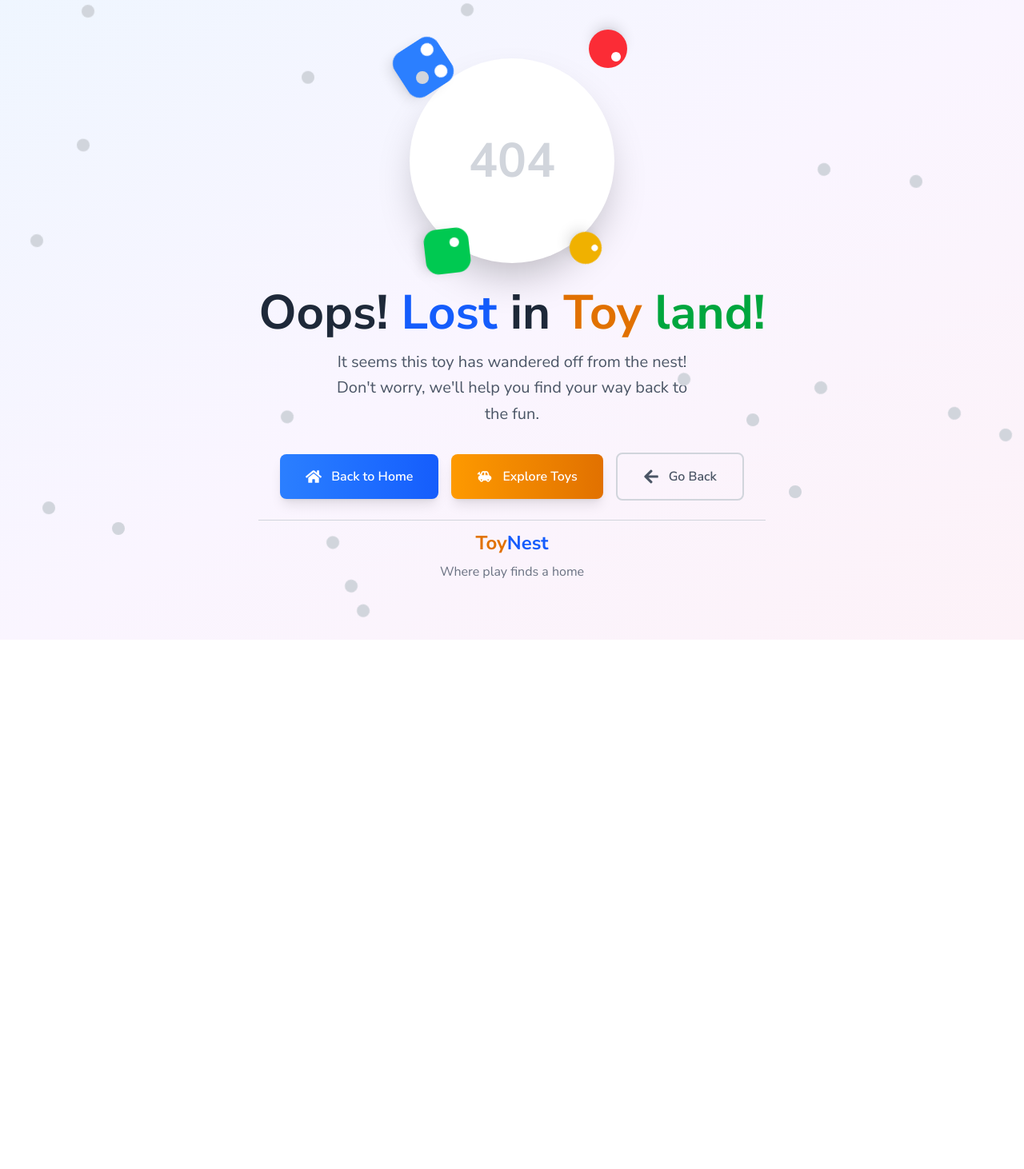
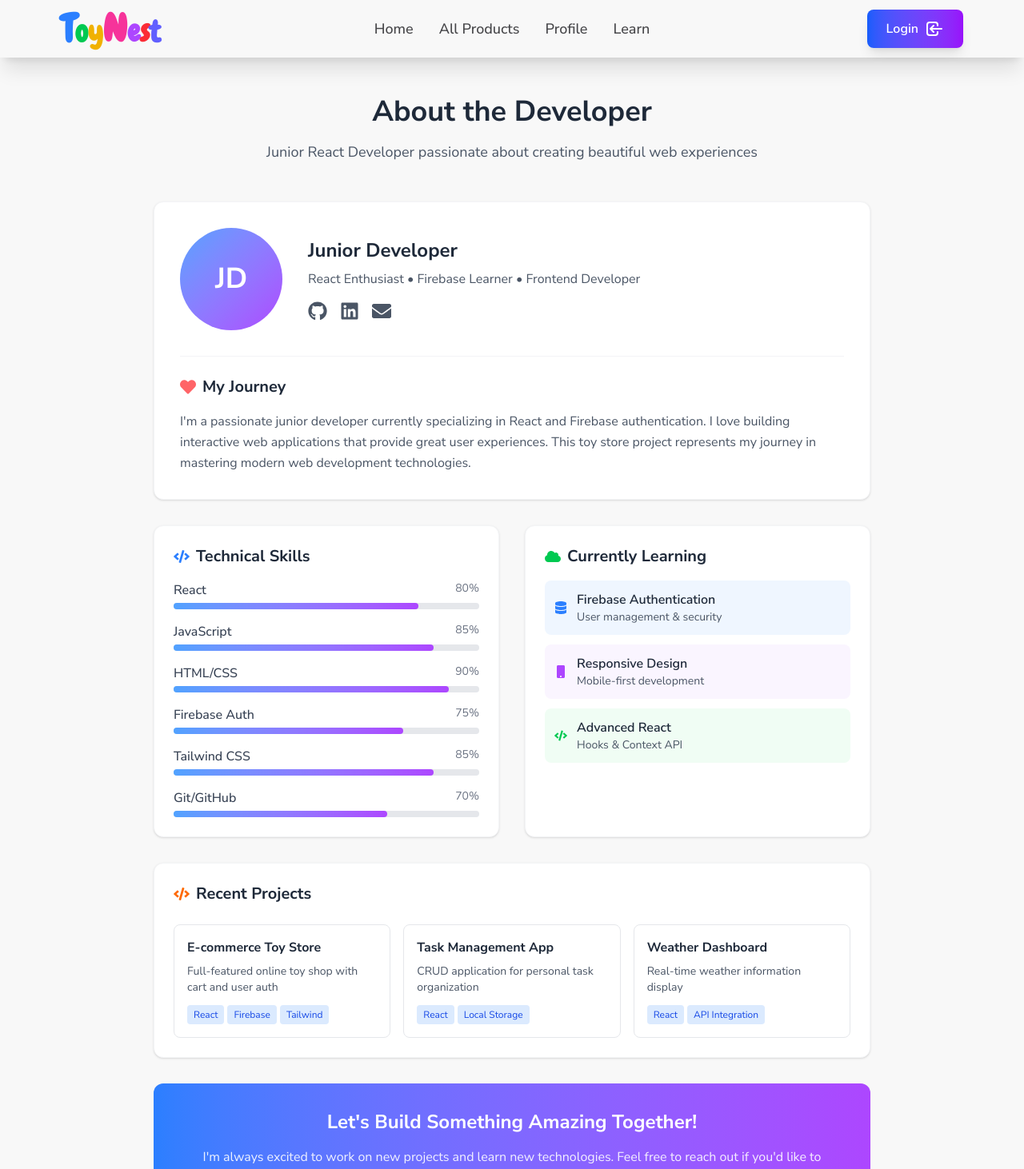
Before and after one commit to hadialhamza/toy-nest, a React (Vite) app: page /about in a window 1280 px wide. Shown: the top 1462 px of the page at 80% size. Before the commit the page ends 800 px from the top, so only its background shows below. Built offline with nearby package versions, Linux system fonts and the light colour scheme; no server answers.

Commit message:
fix the navbar matched with requirements.

```diff
--- a/package.json
+++ b/package.json
@@ -14,7 +14,7 @@
     "aos": "^2.3.4",
     "axios": "^1.12.2",
     "firebase": "^12.4.0",
-    "lucide": "^0.547.1",
+    "lucide-react": "^0.548.0",
     "react": "^19.1.1",
     "react-dom": "^19.1.1",
     "react-icons": "^5.5.0",
--- a/src/Components/Logo/Logo.jsx
+++ b/src/Components/Logo/Logo.jsx
@@ -1,15 +1,13 @@
 import React from "react";
-import logo from "../../assets/logo.png";
 
 const Logo = () => {
   return (
     <div className="flex items-center gap-2">
-      <img className="w-15 hidden sm:block md:w-20" src={logo} alt="Logo" />
-      <h2 className="text-2xl md:text-3xl font-bold font-logo">
-        <span className="text-blue-500">T</span>
+      <h2 className="text-3xl md:text-4xl font-extrabold font-logo">
+        <span className="text-blue-500 text-4xl md:text-5xl">T</span>
         <span className="text-green-500">o</span>
         <span className="text-yellow-500">y</span>
-        <span className="text-pink-500">N</span>
+        <span className="text-pink-500 text-4xl md:text-5xl">N</span>
         <span className="text-purple-500">e</span>
         <span className="text-red-500">s</span>
         <span className="text-indigo-500">t</span>
--- a/src/Components/Navbar/NavLinks.jsx
+++ b/src/Components/Navbar/NavLinks.jsx
@@ -1,5 +1,4 @@
 import React from "react";
-import { FaHome, FaInfoCircle, FaUser } from "react-icons/fa";
 import { NavLink } from "react-router";
 
 const NavLinks = () => {
@@ -8,26 +7,28 @@
       id: 1,
       name: "Home",
       path: "/",
-      icon: <FaHome />,
+    },
+    {
+      id: 2,
+      name: "All Products",
+      path: "/allToys",
     },
     {
       id: 3,
       name: "Profile",
       path: "/profile",
-      icon: <FaUser />,
     },
     {
-      id: 2,
-      name: "All Toys",
-      path: "/allToys",
-      icon: <FaInfoCircle />,
+      id: 4,
+      name: "Learn",
+      path: "/learning",
     },
   ];
 
   const activeLink = ({ isActive }) =>
     `flex items-center gap-2 transition-colors duration-200 text-lg ${
       isActive
-        ? "text-blue-500 font-bold underline"
+        ? "text-blue-700 font-bold bg-blue-200 px-3 rounded-md"
         : "text-base-content/80 hover:text-base-content"
     }`;
 
@@ -36,7 +37,6 @@
       {navLinks.map((link) => (
         <li key={link.id}>
           <NavLink to={link.path} className={activeLink}>
-            {link.icon}
             {link.name}
           </NavLink>
         </li>
--- a/src/Components/Navbar/Navbar.jsx
+++ b/src/Components/Navbar/Navbar.jsx
@@ -4,8 +4,7 @@
 import { AuthContext } from "../../Context/AuthContext";
 import { Link } from "react-router";
 import { FaBars } from "react-icons/fa";
-import { IoIosLogOut, IoMdLogIn, IoMdLogOut } from "react-icons/io";
-import { HiLogin, HiOutlineLogin, HiOutlineLogout } from "react-icons/hi";
+import { HiOutlineLogin, HiOutlineLogout } from "react-icons/hi";
 
 const Navbar = () => {
   const { user, loading, logout } = useContext(AuthContext);
@@ -15,8 +14,8 @@
       <div className="w-11/12 mx-auto navbar">
         <div className="navbar-start">
           <div className="dropdown">
-            <label tabIndex={0} className="lg:hidden">
-              <FaBars className="h-5 w-5 mr-5" />
+            <label tabIndex={0} className="lg:hidden btn btn-ghost mr-2">
+              <FaBars className="h-5 w-5" />
             </label>
             <div
               tabIndex={0}
@@ -26,9 +25,9 @@
               {user && (
                 <button
                   onClick={logout}
-                  className="my-btn-primary mt-2 flex items-center justify-center gap-2"
+                  className="my-btn py-3 mt-2 flex items-center justify-center gap-2"
                 >
-                  <IoMdLogOut className="text-2xl" /> Logout
+                  <HiOutlineLogout className="text-2xl" /> Logout
                 </button>
               )}
             </div>
--- /dev/null
+++ b/src/Pages/AboutMe.jsx
@@ -0,0 +1,221 @@
+import React from "react";
+import {
+  FaGithub,
+  FaLinkedin,
+  FaEnvelope,
+  FaCode,
+  FaDatabase,
+  FaMobile,
+  FaCloud,
+  FaHeart,
+} from "react-icons/fa";
+
+const AboutMe = () => {
+  const skills = [
+    { name: "React", level: 80 },
+    { name: "JavaScript", level: 85 },
+    { name: "HTML/CSS", level: 90 },
+    { name: "Firebase Auth", level: 75 },
+    { name: "Tailwind CSS", level: 85 },
+    { name: "Git/GitHub", level: 70 },
+  ];
+
+  const projects = [
+    {
+      name: "E-commerce Toy Store",
+      description: "Full-featured online toy shop with cart and user auth",
+      tech: ["React", "Firebase", "Tailwind"],
+    },
+    {
+      name: "Task Management App",
+      description: "CRUD application for personal task organization",
+      tech: ["React", "Local Storage"],
+    },
+    {
+      name: "Weather Dashboard",
+      description: "Real-time weather information display",
+      tech: ["React", "API Integration"],
+    },
+  ];
+
+  return (
+    <div className="min-h-screen bg-base-200 py-12 px-4">
+      <div className="max-w-4xl mx-auto">
+        <div className="text-center mb-12">
+          <h1 className="text-4xl font-bold text-gray-800 mb-4">
+            About the Developer
+          </h1>
+          <p className="text-gray-600 text-lg">
+            Junior React Developer passionate about creating beautiful web
+            experiences
+          </p>
+        </div>
+
+        <div className="bg-white rounded-xl shadow-sm border border-gray-100 p-8 mb-8">
+          <div className="flex flex-col md:flex-row items-center gap-8 mb-8">
+            <div className="w-32 h-32 bg-gradient-to-br from-blue-400 to-purple-500 rounded-full flex items-center justify-center text-white text-4xl font-bold">
+              JD
+            </div>
+            <div className="text-center md:text-left">
+              <h2 className="text-2xl font-bold text-gray-800 mb-2">
+                Junior Developer
+              </h2>
+              <p className="text-gray-600 mb-4">
+                React Enthusiast • Firebase Learner • Frontend Developer
+              </p>
+              <div className="flex justify-center md:justify-start gap-4">
+                <a
+                  href="#"
+                  className="text-gray-600 hover:text-blue-500 transition-colors"
+                >
+                  <FaGithub className="text-2xl" />
+                </a>
+                <a
+                  href="#"
+                  className="text-gray-600 hover:text-blue-700 transition-colors"
+                >
+                  <FaLinkedin className="text-2xl" />
+                </a>
+                <a
+                  href="#"
+                  className="text-gray-600 hover:text-red-500 transition-colors"
+                >
+                  <FaEnvelope className="text-2xl" />
+                </a>
+              </div>
+            </div>
+          </div>
+
+          <div className="border-t border-gray-100 pt-6">
+            <h3 className="text-xl font-bold text-gray-800 mb-4 flex items-center gap-2">
+              <FaHeart className="text-red-400" />
+              My Journey
+            </h3>
+            <p className="text-gray-600 leading-relaxed">
+              I'm a passionate junior developer currently specializing in React
+              and Firebase authentication. I love building interactive web
+              applications that provide great user experiences. This toy store
+              project represents my journey in mastering modern web development
+              technologies.
+            </p>
+          </div>
+        </div>
+
+        <div className="grid grid-cols-1 md:grid-cols-2 gap-8 mb-8">
+          <div className="bg-white rounded-xl shadow-sm border border-gray-100 p-6">
+            <h3 className="text-xl font-bold text-gray-800 mb-4 flex items-center gap-2">
+              <FaCode className="text-blue-500" />
+              Technical Skills
+            </h3>
+            <div className="space-y-4">
+              {skills.map((skill, index) => (
+                <div key={index}>
+                  <div className="flex justify-between mb-1">
+                    <span className="text-gray-700 font-medium">
+                      {skill.name}
+                    </span>
+                    <span className="text-gray-500 text-sm">
+                      {skill.level}%
+                    </span>
+                  </div>
+                  <div className="w-full bg-gray-200 rounded-full h-2">
+                    <div
+                      className="bg-gradient-to-r from-blue-400 to-purple-500 h-2 rounded-full transition-all duration-500"
+                      style={{ width: `${skill.level}%` }}
+                    ></div>
+                  </div>
+                </div>
+              ))}
+            </div>
+          </div>
+
+          <div className="bg-white rounded-xl shadow-sm border border-gray-100 p-6">
+            <h3 className="text-xl font-bold text-gray-800 mb-4 flex items-center gap-2">
+              <FaCloud className="text-green-500" />
+              Currently Learning
+            </h3>
+            <div className="space-y-3">
+              <div className="flex items-center gap-3 p-3 bg-blue-50 rounded-lg">
+                <FaDatabase className="text-blue-500" />
+                <div>
+                  <h4 className="font-semibold text-gray-800">
+                    Firebase Authentication
+                  </h4>
+                  <p className="text-sm text-gray-600">
+                    User management & security
+                  </p>
+                </div>
+              </div>
+              <div className="flex items-center gap-3 p-3 bg-purple-50 rounded-lg">
+                <FaMobile className="text-purple-500" />
+                <div>
+                  <h4 className="font-semibold text-gray-800">
+                    Responsive Design
+                  </h4>
+                  <p className="text-sm text-gray-600">
+                    Mobile-first development
+                  </p>
+                </div>
+              </div>
+              <div className="flex items-center gap-3 p-3 bg-green-50 rounded-lg">
+                <FaCode className="text-green-500" />
+                <div>
+                  <h4 className="font-semibold text-gray-800">
+                    Advanced React
+                  </h4>
+                  <p className="text-sm text-gray-600">Hooks & Context API</p>
+                </div>
+              </div>
+            </div>
+          </div>
+        </div>
+
+        <div className="bg-white rounded-xl shadow-sm border border-gray-100 p-6 mb-8">
+          <h3 className="text-xl font-bold text-gray-800 mb-6 flex items-center gap-2">
+            <FaCode className="text-orange-500" />
+            Recent Projects
+          </h3>
+          <div className="grid grid-cols-1 md:grid-cols-3 gap-4">
+            {projects.map((project, index) => (
+              <div
+                key={index}
+                className="border border-gray-200 rounded-lg p-4 hover:shadow-md transition-shadow"
+              >
+                <h4 className="font-bold text-gray-800 mb-2">{project.name}</h4>
+                <p className="text-sm text-gray-600 mb-3">
+                  {project.description}
+                </p>
+                <div className="flex flex-wrap gap-1">
+                  {project.tech.map((tech, techIndex) => (
+                    <span
+                      key={techIndex}
+                      className="bg-blue-100 text-blue-700 text-xs px-2 py-1 rounded"
+                    >
+                      {tech}
+                    </span>
+                  ))}
+                </div>
+              </div>
+            ))}
+          </div>
+        </div>
+
+        <div className="bg-gradient-to-r from-blue-500 to-purple-500 rounded-xl p-8 text-white text-center">
+          <h3 className="text-2xl font-bold mb-4">
+            Let's Build Something Amazing Together!
+          </h3>
+          <p className="mb-6 opacity-90">
+            I'm always excited to work on new projects and learn new
+            technologies. Feel free to reach out if you'd like to collaborate or
+            just chat about web development!
+          </p>
+          <button className="bg-white text-blue-600 font-bold py-3 px-8 rounded-lg hover:bg-gray-100 transition-colors">
+            Get In Touch
+          </button>
+        </div>
+      </div>
+    </div>
+  );
+};
+
+export default AboutMe;
--- a/src/Pages/AboutUs.jsx
+++ /dev/null
@@ -1,11 +0,0 @@
-import React from "react";
-
-const AboutUs = () => {
-  return (
-    <div className="w-11/12 mx-auto">
-      <h1>About Us</h1>
-    </div>
-  );
-};
-
-export default AboutUs;
--- a/src/Routes/Router.jsx
+++ b/src/Routes/Router.jsx
@@ -1,7 +1,7 @@
 import { createBrowserRouter } from "react-router";
 import MainLayout from "../Layouts/MainLayout";
 import Homepage from "../Components/Home/Homepage";
-import AboutUs from "../Pages/AboutUs";
+import AboutMe from "../Pages/AboutMe";
 import Profile from "../Pages/Profile";
 import Login from "../Pages/Login";
 import Register from "../Pages/Register";
@@ -49,6 +49,10 @@
         element: <PrivacyPolicy />,
       },
       {
+        path: "/about",
+        element: <AboutMe />,
+      },
+      {
         path: "/toy/:id",
         element: (
           <ProtectedRoute>
```
Also changed, not shown: 1 other file (tests, documents, lock files or other folders).
